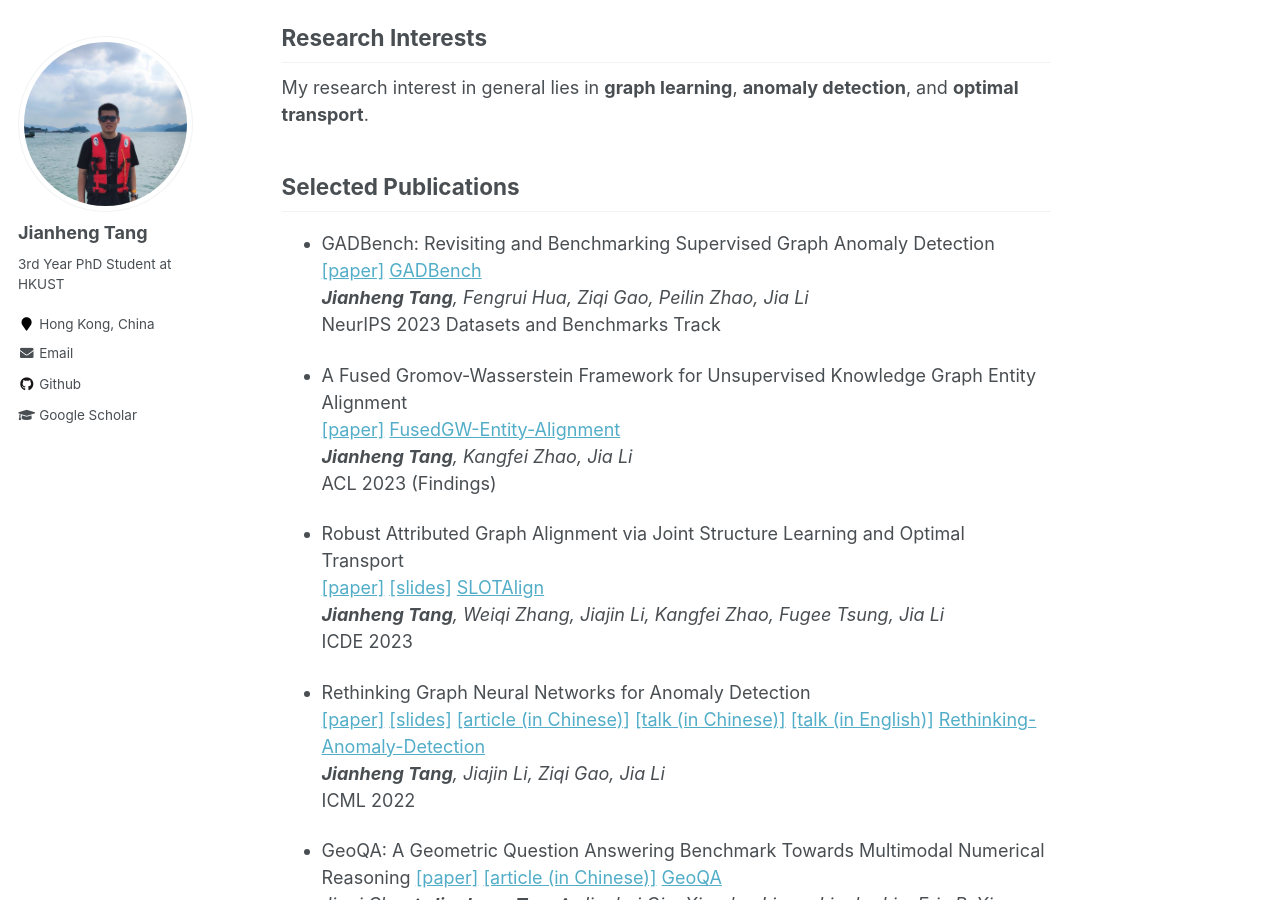
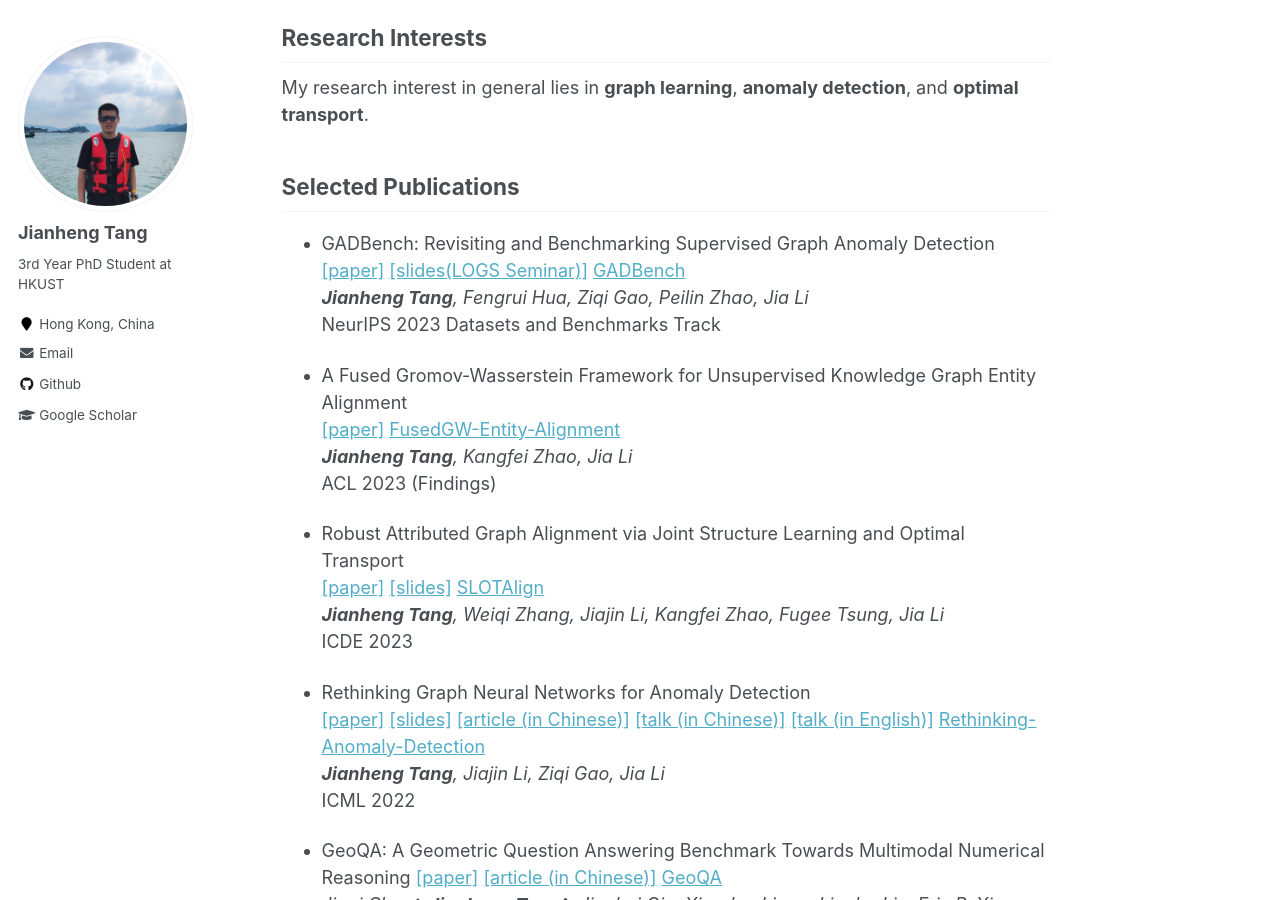
Before and after one commit to squareRoot3/squareRoot3.github.io, a Jekyll site: the page built from _pages/about.md, in a window 1280 px wide and 900 px high, scrolled down 439 px. Built offline with Jekyll 4.4.1, drawn with Linux system fonts in a browser that asks for light colours.

Commit message:
Update about.md

```diff
--- a/_pages/about.md
+++ b/_pages/about.md
@@ -28,6 +28,7 @@ My research interest in general lies in **graph learning**, **anomaly detection*
 
 - GADBench: Revisiting and Benchmarking Supervised Graph Anomaly Detection <br>
 [[paper]](https://arxiv.org/abs/2306.12251)
+[[slides(LOGS Seminar)]](https://drive.google.com/file/d/1jiZUi60ez4Ltm8hJ-YqSlIuVpJgAzWDF/view?usp=sharing)
 <a class="github-button" href="https://github.com/squareroot3/GADBench" data-show-count="true" aria-label="Star buttons/github-buttons on GitHub">GADBench</a><br>
 ***Jianheng Tang**, Fengrui Hua, Ziqi Gao, Peilin Zhao, Jia Li* <br>
 NeurIPS 2023 Datasets and Benchmarks Track
```
